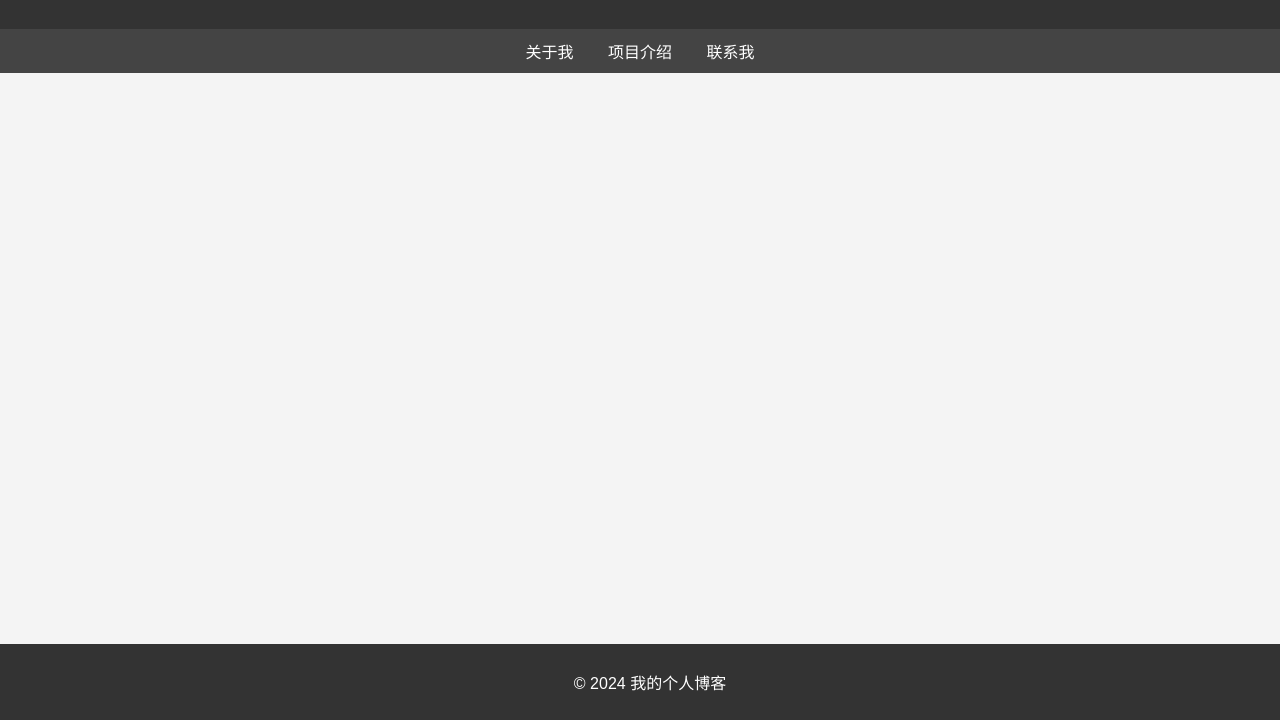
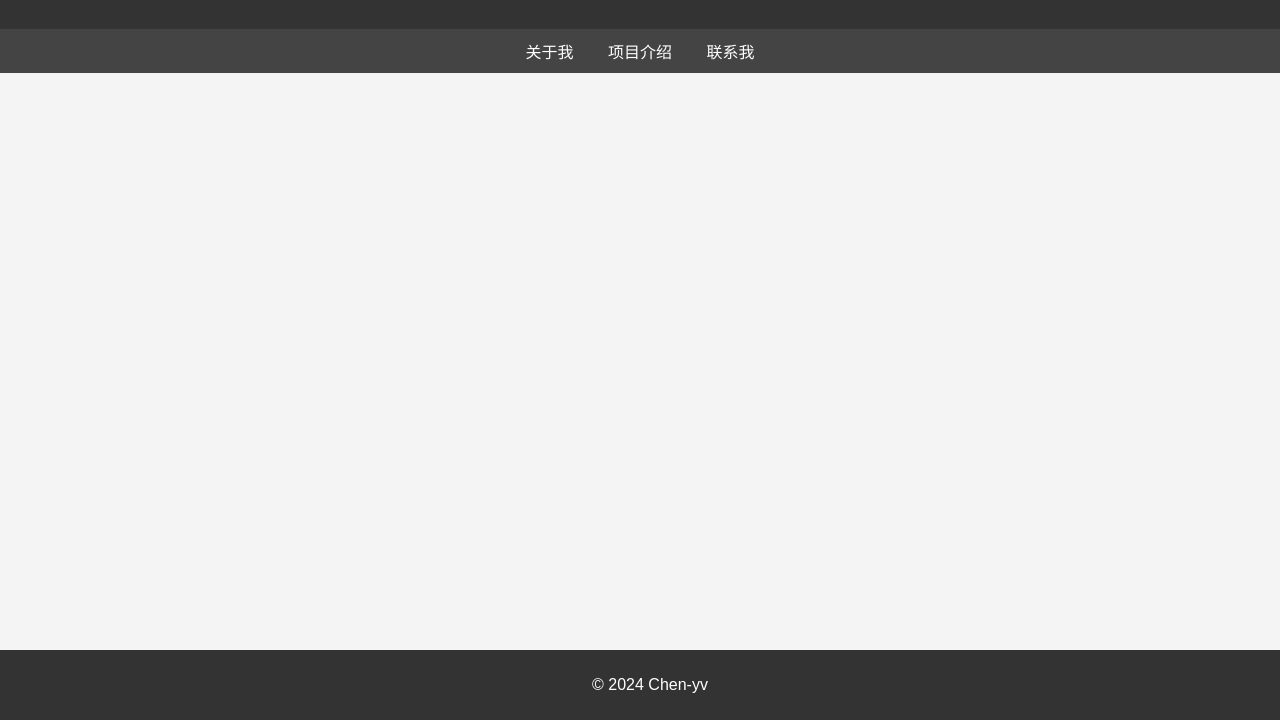
Before and after one commit to Chen-yv/chen-yv.github.io, a plain HTML site: page index.html in a window 1280 px wide. Shown: the part 80-800 px from the top of the page. Drawn offline with Linux system fonts and the light colour scheme.

Commit message:
Update index.html

```diff
--- a/index.html
+++ b/index.html
@@ -4,7 +4,7 @@
 <head>
     <meta charset="UTF-8">
     <meta name="viewport" content="width=device-width, initial-scale=1.0">
-    <title>我的个人博客</title>
+    <title>沉鱼</title>
     <link rel="stylesheet" href="styles.css">
 </head>
 
@@ -24,7 +24,7 @@
     </main>
 
     <footer>
-        <p>&copy; 2024 我的个人博客</p>
+        <p>&copy; 2024 Chen-yv</p>
     </footer>
 
     <script src="script.js"></script>
```
